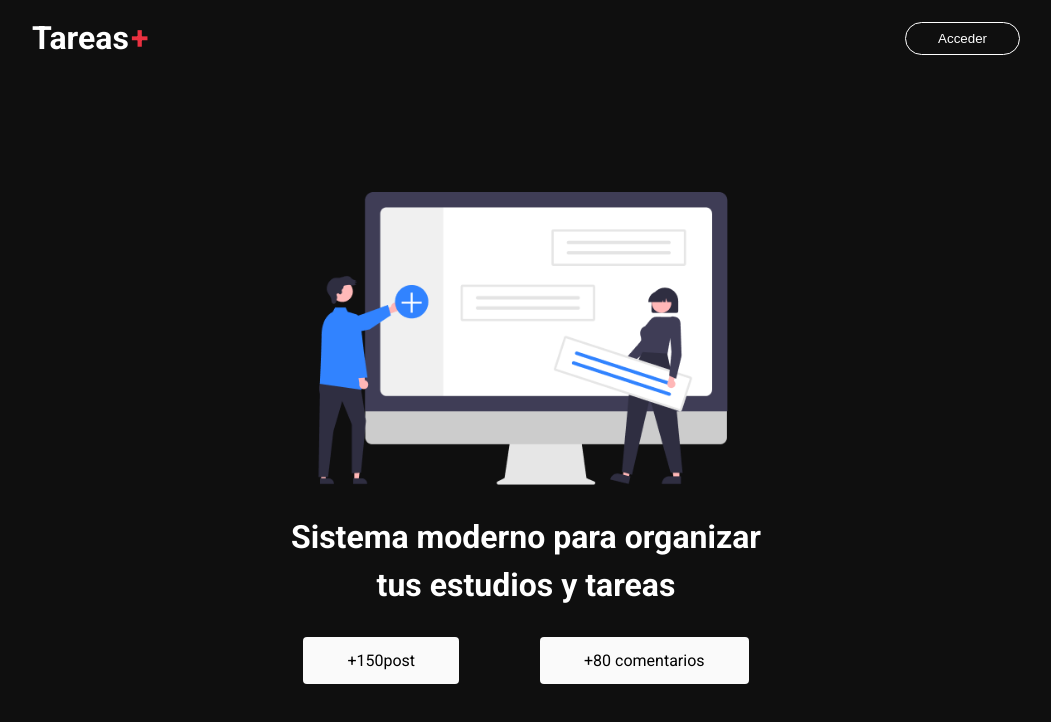
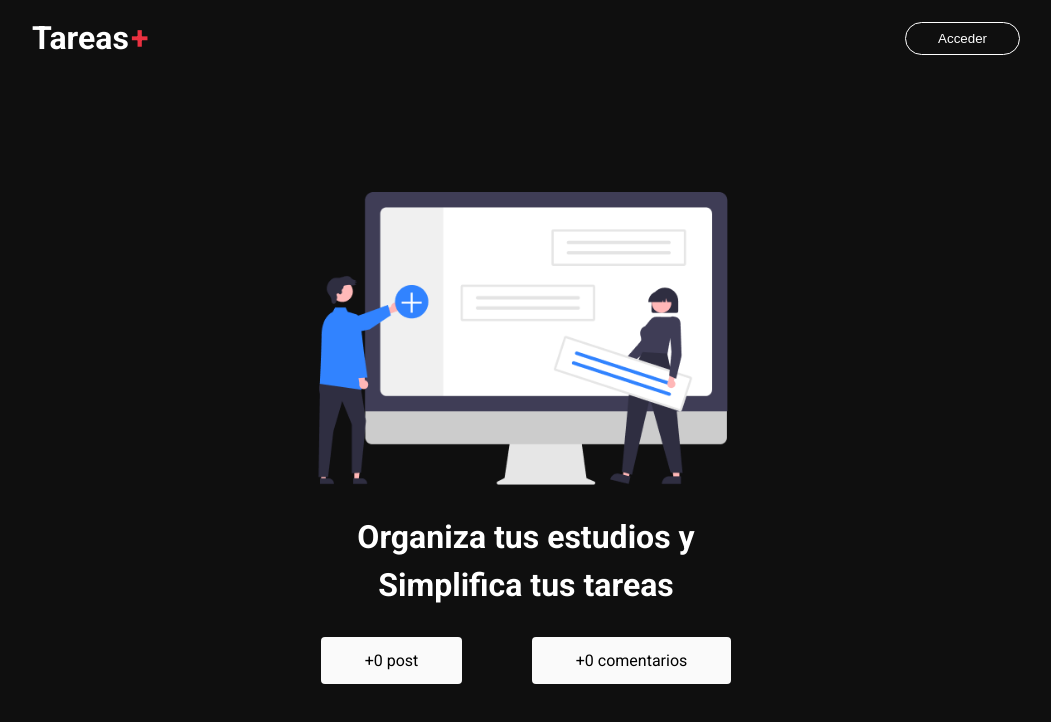
Before and after one commit to DPachinik/TareasPlus, a Next.js app: page / in a window 1280 px wide. Shown: the top 722 px of the page, without its empty margins (114-1165 px from the left). Built offline with nearby package versions, Linux system fonts and the light colour scheme; no server answers; the database is empty.

Commit message:
feat(home): implementar getStaticProps con revalidación para métricas de tareas y comentarios

```diff
--- a/src/pages/index.tsx
+++ b/src/pages/index.tsx
@@ -2,9 +2,16 @@ import Head from "next/head";
 import styles from "@/styles/Home.module.css";
 import Image from "next/image";
 import heroImg from '../../public/assets/header.png'
+import { GetStaticProps } from "next";
+import { db } from "@/services/firebaseConnection";
+import { collection, getDocs } from "firebase/firestore";
 
+interface HomeProps{
+  posts:number;
+  comments:number;
+}
 
-export default function Home() {
+export default function Home({posts, comments}:HomeProps) {
   return (
     <div className={styles.container}>
       <Head>
@@ -22,18 +29,18 @@ export default function Home() {
         </div>
 
         <h1 className={styles.title}>
-          Sistema moderno para organizar <br/>
-          tus estudios y tareas
+          Organiza tus estudios y <br/>
+          Simplifica tus tareas
         </h1>
 
         <div className={styles.infoContent}>
 
           <section className={styles.box}>
-            <span>+150post</span>
+            <span>+{posts} post</span>
           </section>
 
           <section className={styles.box}>
-            <span>+80 comentarios</span>
+            <span>+{comments} comentarios</span>
           </section>
 
         </div>
@@ -42,3 +49,20 @@ export default function Home() {
     </div>
   );
 }
+
+export const getStaticProps: GetStaticProps = async ()=>{
+
+  const taskRef = collection(db, 'tareas');
+  const tasks = await getDocs(taskRef);
+
+  const commentsRef = collection(db, 'comments')
+  const comments = await getDocs(commentsRef);
+
+  return{
+    props:{
+      posts:tasks.size || 0,
+      comments:comments.size ||0,
+    },
+    revalidate: 60,
+  }
+}
```
